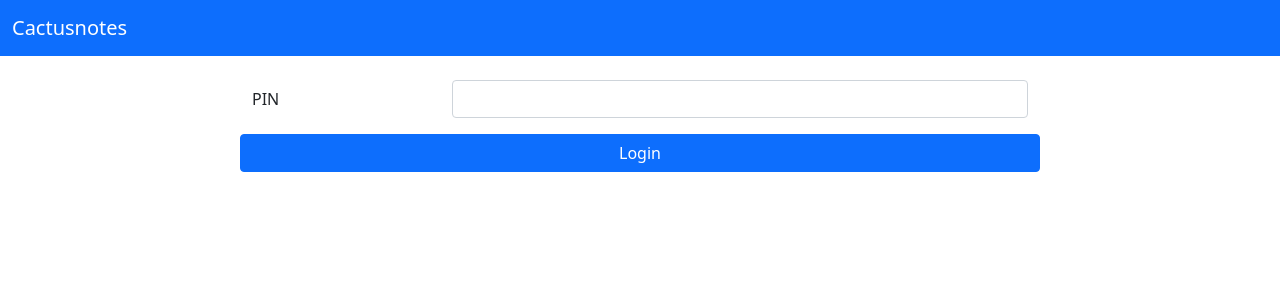
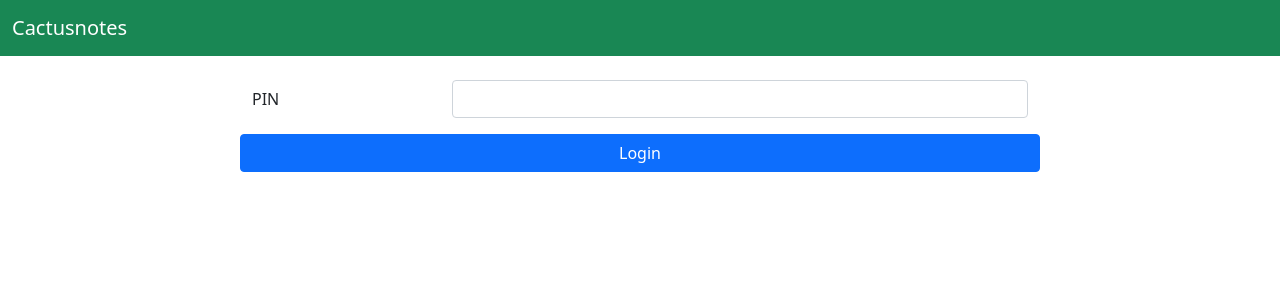
Before and after one commit to Ycmelon/cactusnotes, a Flask app: template routes/templates/customer/login.html in a window 1280 px wide. Shown: the top 300 px of the page. Run offline with Flask 3, Linux system fonts and the light colour scheme; the template is opened without the code that fills it: most values are stand-ins (such as "Sample title", 1, 10 or a date in 2020); parts of the project's set-up code (start-up, migrations or seed data) failed here and were passed over; some libraries are stand-ins or nearby versions.

Commit message:
simple theming for cust page

```diff
--- a/routes/templates/customer/template.html
+++ b/routes/templates/customer/template.html
@@ -24,7 +24,7 @@
     {% endblock %}
   </head>
   <body>
-    <nav class="navbar navbar-expand-lg navbar-dark bg-primary">
+    <nav class="navbar navbar-expand-lg navbar-dark bg-success">
       <div class="container-fluid">
         <a class="navbar-brand">
           <!-- href="/" -->
```
